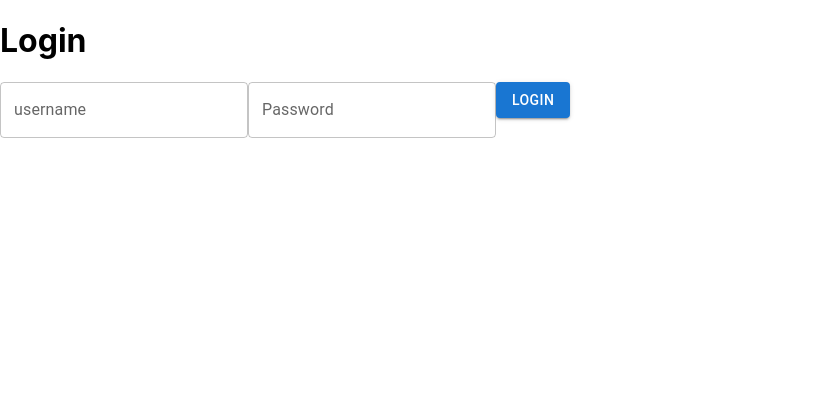
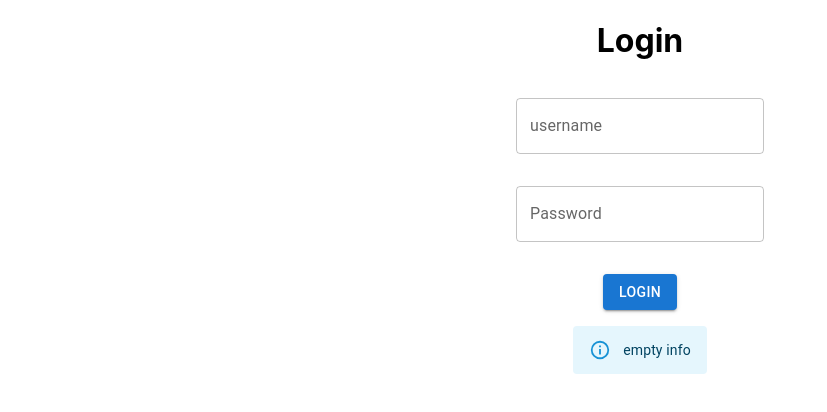
Before and after one commit to Chaos0103/nemothon, a React (Create React App) app in the folder client/: page /login in a window 1280 px wide. Both pictures are taken after a click on the button "LOGIN". Shown: the top 412 px of the page, without its empty margins (0-827 px from the left). Built offline with nearby package versions, Linux system fonts and the light colour scheme; no server answers.

Commit message:
feat: 로그인 빈 값 처리

```diff
--- a/client/src/pages/Login.jsx
+++ b/client/src/pages/Login.jsx
@@ -1,56 +1,89 @@
-import React, { useState } from 'react';
-import axios from 'axios';
-import { TextField, Button } from '@mui/material';
+import React, { useState } from "react";
+import axios from "axios";
+import { TextField, Button, Alert, Container, Box, Grid } from "@mui/material";
 
 const Login = () => {
-    const [username, setUsername] = useState('');
-    const [password, setPassword] = useState('');
+  const [username, setUsername] = useState("");
+  const [password, setPassword] = useState("");
+  const [emptyInput, setEmptyInput] = useState(false);
   const [loggedIn, setLoggedIn] = useState(false);
+  const [loggedSuccess, setLoggedSuccess] = useState(true);
 
   const handelLogin = () => {
-        const apiUrl = '백엔드_API_URL';
+    if (username.length === 0 || password.length === 0) {
+      setLoggedSuccess(true);
+      setEmptyInput(true);
+    } else {
+      setEmptyInput(false);
+      const apiUrl = "백엔드_API_URL";
       // 백에서 아이디 비번 일치 여부 판단
       const requestData = {
         username: username,
-            password: password
+        password: password,
       };
 
       // ajax 요청 전송
-        axios.post(apiUrl, requestData)
-            .then(response => {
+      axios
+        .post(apiUrl, requestData)
+        .then((response) => {
           if (response.data.success) {
             setLoggedIn(true);
+            setLoggedSuccess(true);
           } else {
-                    alert('로그인 실패');
+            setLoggedSuccess(false);
+            alert("로그인 실패");
           }
         })
-            .catch(error => {
-                console.error('에러 발생', error);
+        .catch((error) => {
+          setLoggedSuccess(false);
+          console.error("에러 발생", error);
         });
 
-        if (username === 'user' && password === 'password') {
+      if (username === "user" && password === "password") {
         setLoggedIn(true);
+        setLoggedSuccess(true);
+      }
     }
   };
 
   const handleLogout = () => {
     setLoggedIn(false);
-        setUsername('');
-        setPassword('');
-    }
+    setUsername("");
+    setPassword("");
+    setLoggedSuccess(true);
+  };
 
   if (loggedIn) {
     return (
-            <div>
+      <Container>
+        <Box
+          sx={{
+            display: "flex",
+            flexDirection: "column",
+            justifyContent: "center",
+            alignItems: "center",
+          }}
+        >
           <h1>Welcome, {username}!</h1>
-                <button onClick={handleLogout}>Logout</button>
-            </div>
+          <Button onClick={handleLogout}>Logout</Button>
+        </Box>
+      </Container>
     );
   }
 
   return (
-        <div>
+    <Container>
+      <Box
+        sx={{
+          display: "flex",
+          flexDirection: "column",
+          justifyContent: "center",
+          alignItems: "center",
+          alignContent: "center",
+        }}
+      >
         <h1>Login</h1>
+        <Grid xs={8} sx={{ m: 2 }}>
           <TextField
             id="outlined-basic"
             label="username"
@@ -58,17 +91,31 @@ const Login = () => {
             value={username}
             onChange={(e) => setUsername(e.target.value)}
           />
+        </Grid>
+        <Grid xs={8} sx={{ m: 2 }}>
           <TextField
             id="outlined-password-input"
             label="Password"
-                variant='outlined'
+            variant="outlined"
             value={password}
             type="password"
             autoComplete="current-password"
             onChange={(e) => setPassword(e.target.value)}
           />
-            <Button onClick={handelLogin} variant="contained">Login</Button>
+        </Grid>
+        <Grid xs={8} sx={{ m: 2 }}>
+          <Button onClick={handelLogin} variant="contained">
+            Login
+          </Button>
+        </Grid>
+        <div xs={8} sx={{ m: 2 }}>
+          {emptyInput && <Alert severity="info">empty info</Alert>}
         </div>
+        <div xs={8} sx={{ m: 2 }}>
+          {!loggedSuccess && <Alert severity="warning">login failed</Alert>}
+        </div>
+      </Box>
+    </Container>
   );
 };
 
```
Also changed, not shown: 1 other file (tests, documents, lock files or other folders). Lines whose indentation alone changed are shown as unchanged.
